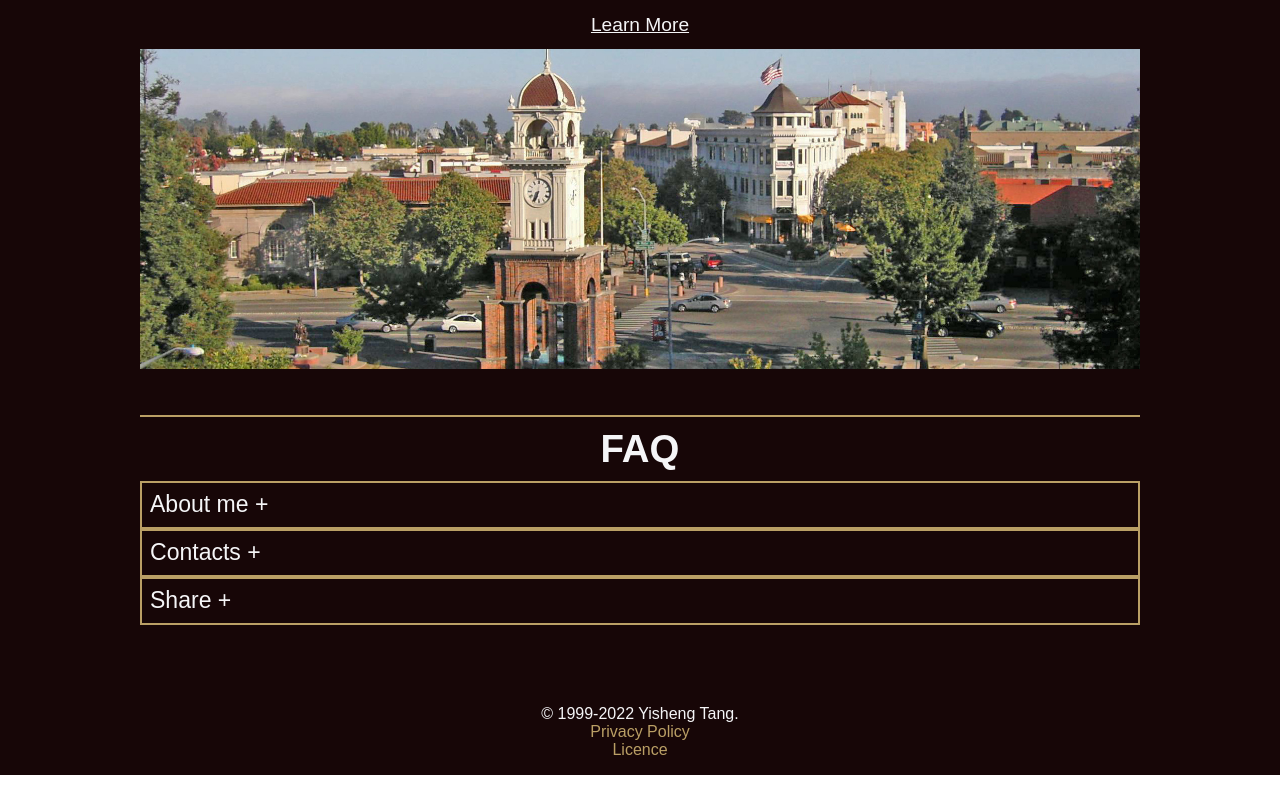
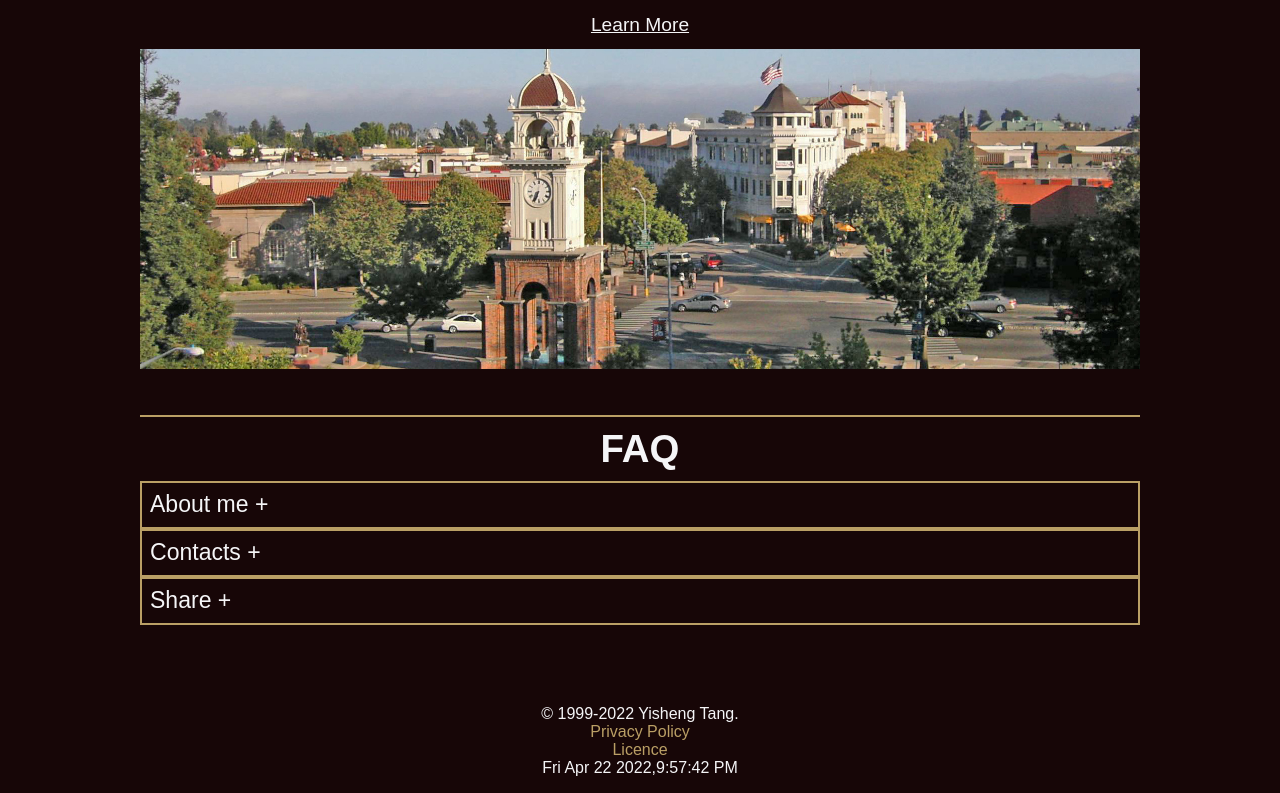
Before and after one commit to tangyisheng2/INFO6150-archive, a React (Create React App) app in the folder work/final/final/: page / in a window 1280 px wide. Shown: the part 1277-2070 px from the top of the page. Built offline with nearby package versions, Linux system fonts and the light colour scheme.

Commit message:
feat: <app> add clock

```diff
--- /dev/null
+++ b/work/final/final/src/componeents/CurrentTime.jsx
@@ -0,0 +1,20 @@
+import { useState } from "react";
+
+function CurrentTime () {
+    const [currentTime, setCurrentTime] = useState(new Date())
+    function updateTime() {
+        setCurrentTime(new Date())
+    }
+
+    useState(() => {
+        setInterval(updateTime, 1000)
+    }, [])
+
+    return (
+        <div className="Time">
+            {currentTime.toDateString()},
+            {currentTime.toLocaleTimeString()}
+        </div>
+    )
+}
+export default CurrentTime;
--- a/work/final/final/src/componeents/Footer.jsx
+++ b/work/final/final/src/componeents/Footer.jsx
@@ -1,4 +1,5 @@
 import '../css/footer.css';
+import CurrentTime from './CurrentTime';
 function Footer({ setShowingPage, pageData }) {
     return (
         <footer className="footer">
@@ -20,6 +21,7 @@ function Footer({ setShowingPage, pageData }) {
                         </li>
                     );
                 })}
+                <li><CurrentTime /></li>
             </ul>
         </footer>
     );
```
